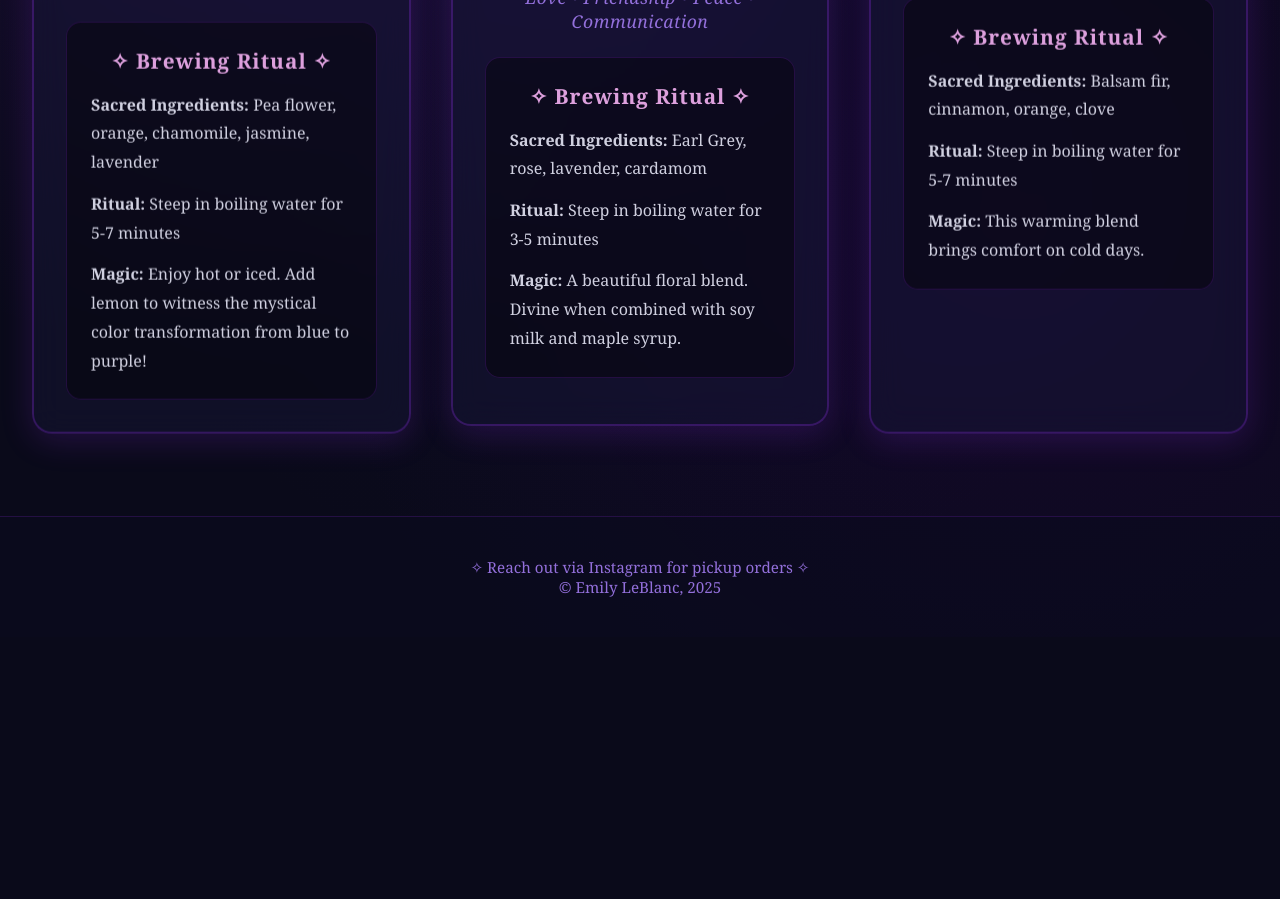
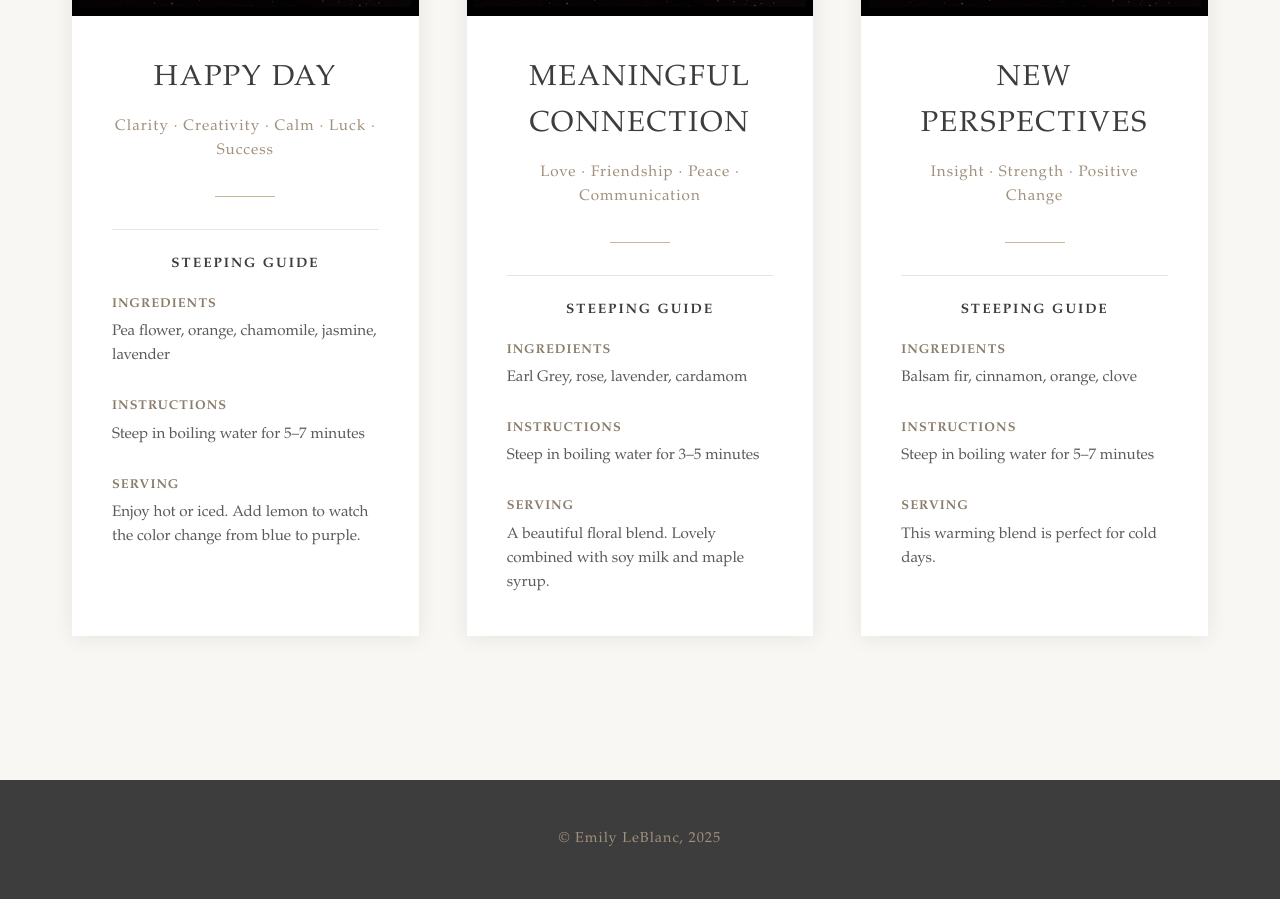
Before and after one commit to eleblanc-ai/teafromrb5, a plain HTML site: page index.html in a window 1280 px wide. Shown: the part 755-1654 px from the top of the page. Before the commit the page ends 1392 px from the top, so only its background shows below. Drawn offline with Linux system fonts and the light colour scheme.

Commit message:
Refactor index.html for improved styling and content

```diff
--- a/index.html
+++ b/index.html
@@ -3,7 +3,7 @@
 <head>
     <meta charset="UTF-8">
     <meta name="viewport" content="width=device-width, initial-scale=1.0">
-    <title>Tea from RB5 - Mystical Blends</title>
+    <title>Tea from RB5</title>
     <style>
         * {
             margin: 0;
@@ -11,299 +11,323 @@
             box-sizing: border-box;
         }
 
-        @keyframes float {
-            0%, 100% { transform: translateY(0px); }
-            50% { transform: translateY(-10px); }
+        body {
+            font-family: 'Garamond', 'Georgia', serif;
+            background: #f8f7f4;
+            color: #2c2c2c;
+            line-height: 1.6;
         }
 
-        @keyframes shimmer {
-            0% { background-position: -100% 0; }
-            100% { background-position: 200% 0; }
-        }
-
-        @keyframes twinkle {
-            0%, 100% { opacity: 0.3; }
-            50% { opacity: 1; }
-        }
-
-        body {
-            font-family: 'Georgia', serif;
-            background: #0a0a1a;
-            background-image:
-                radial-gradient(circle at 20% 30%, rgba(138, 43, 226, 0.15) 0%, transparent 50%),
-                radial-gradient(circle at 80% 70%, rgba(75, 0, 130, 0.15) 0%, transparent 50%),
-                radial-gradient(circle at 50% 50%, rgba(25, 25, 112, 0.1) 0%, transparent 70%);
-            color: #e8e8f0;
-            min-height: 100vh;
+        .top-bar {
+            background: #3d3d3d;
+            padding: 0.8rem 2rem;
             display: flex;
-            flex-direction: column;
-            position: relative;
-            overflow-x: hidden;
-        }
-
-        body::before {
-            content: '';
-            position: fixed;
-            top: 0;
-            left: 0;
-            right: 0;
-            bottom: 0;
-            background-image:
-                radial-gradient(2px 2px at 20% 30%, rgba(255, 255, 255, 0.3), transparent),
-                radial-gradient(2px 2px at 60% 70%, rgba(255, 255, 255, 0.3), transparent),
-                radial-gradient(1px 1px at 50% 50%, rgba(255, 255, 255, 0.3), transparent),
-                radial-gradient(1px 1px at 80% 10%, rgba(255, 255, 255, 0.3), transparent),
-                radial-gradient(2px 2px at 90% 60%, rgba(255, 255, 255, 0.3), transparent);
-            background-size: 200% 200%, 200% 200%, 300% 300%, 400% 400%, 250% 250%;
-            background-position: 0% 0%, 100% 100%, 50% 50%, 80% 20%, 40% 80%;
-            animation: twinkle 3s ease-in-out infinite;
-            pointer-events: none;
-            z-index: 1;
+            justify-content: flex-end;
+            align-items: center;
         }
 
         .instagram-link {
-            position: fixed;
-            top: 20px;
-            right: 20px;
-            background: rgba(138, 43, 226, 0.2);
-            border: 2px solid rgba(186, 85, 211, 0.5);
-            padding: 12px 24px;
-            border-radius: 30px;
+            color: #c9b896;
             text-decoration: none;
-            color: #dda0dd;
-            font-size: 0.95rem;
-            backdrop-filter: blur(10px);
-            transition: all 0.3s ease;
-            z-index: 100;
-            box-shadow: 0 0 20px rgba(138, 43, 226, 0.3);
+            font-size: 0.9rem;
+            letter-spacing: 1px;
+            transition: color 0.3s ease;
         }
 
         .instagram-link:hover {
-            background: rgba(138, 43, 226, 0.4);
-            border-color: rgba(186, 85, 211, 0.8);
-            box-shadow: 0 0 30px rgba(138, 43, 226, 0.6);
-            transform: translateY(-2px);
+            color: #d4c5a9;
         }
 
         header {
             text-align: center;
-            padding: 4rem 1rem 2rem;
-            position: relative;
-            z-index: 2;
+            padding: 5rem 2rem 3rem;
+            background: linear-gradient(to bottom, #f8f7f4 0%, #f2f0eb 100%);
+            border-bottom: 1px solid #e0ddd5;
         }
 
         h1 {
             font-size: 3.5rem;
-            background: linear-gradient(135deg, #dda0dd 0%, #ba55d3 50%, #9370db 100%);
-            background-size: 200% auto;
-            -webkit-background-clip: text;
-            -webkit-text-fill-color: transparent;
-            background-clip: text;
-            animation: shimmer 3s linear infinite;
-            text-shadow: 0 0 30px rgba(186, 85, 211, 0.5);
-            letter-spacing: 4px;
+            font-weight: 300;
+            color: #3d3d3d;
+            letter-spacing: 8px;
             margin-bottom: 1rem;
-            font-weight: normal;
+            text-transform: uppercase;
         }
 
         .tagline {
-            font-size: 1.2rem;
-            color: #b8a9d4;
-            font-style: italic;
-            letter-spacing: 2px;
-            opacity: 0.9;
+            font-size: 1rem;
+            color: #8b7d6b;
+            letter-spacing: 3px;
+            text-transform: uppercase;
+            font-weight: 400;
+            margin-bottom: 1.5rem;
+        }
+
+        .order-info {
+            font-size: 0.95rem;
+            color: #5a5a5a;
+            letter-spacing: 0.5px;
+            margin-top: 1.5rem;
+        }
+
+        .order-info a {
+            color: #8b7d6b;
+            text-decoration: none;
+            border-bottom: 1px solid #c9b896;
+            transition: color 0.3s ease, border-color 0.3s ease;
+        }
+
+        .order-info a:hover {
+            color: #3d3d3d;
+            border-color: #8b7d6b;
         }
 
         main {
-            flex: 1;
-            max-width: 1400px;
+            max-width: 1200px;
             margin: 0 auto;
-            padding: 2rem;
-            width: 100%;
-            position: relative;
-            z-index: 2;
+            padding: 4rem 2rem;
         }
 
-        .tea-container {
+        .tea-grid {
             display: grid;
             grid-template-columns: repeat(auto-fit, minmax(320px, 1fr));
-            gap: 2.5rem;
-            margin-bottom: 3rem;
+            gap: 3rem;
         }
 
         .tea-card {
-            background: rgba(25, 25, 60, 0.4);
-            border-radius: 20px;
-            padding: 0;
-            backdrop-filter: blur(15px);
-            border: 2px solid rgba(138, 43, 226, 0.3);
-            box-shadow: 0 8px 32px rgba(138, 43, 226, 0.2);
-            transition: all 0.4s ease;
-            animation: float 6s ease-in-out infinite;
+            background: white;
+            box-shadow: 0 2px 20px rgba(0, 0, 0, 0.08);
+            transition: transform 0.3s ease, box-shadow 0.3s ease;
             overflow: hidden;
         }
 
-        .tea-card:nth-child(2) {
-            animation-delay: 2s;
+        .tea-card:hover {
+            transform: translateY(-5px);
+            box-shadow: 0 8px 30px rgba(0, 0, 0, 0.12);
         }
 
-        .tea-card:nth-child(3) {
-            animation-delay: 4s;
-        }
-
-        .tea-card:hover {
-            transform: translateY(-10px);
-            border-color: rgba(186, 85, 211, 0.6);
-            box-shadow: 0 12px 48px rgba(138, 43, 226, 0.4);
+        .tea-image-container {
+            width: 100%;
+            height: 350px;
+            overflow: hidden;
+            position: relative;
         }
 
         .tea-image {
             width: 100%;
-            border-radius: 0;
-            display: block;
-            filter: brightness(0.9);
-            transition: filter 0.3s ease;
+            height: 100%;
+            object-fit: cover;
+            transition: transform 0.5s ease;
         }
 
         .tea-card:hover .tea-image {
-            filter: brightness(1.1);
+            transform: scale(1.05);
         }
 
         .tea-content {
-            padding: 2rem;
+            padding: 2.5rem;
         }
 
         .tea-name {
-            font-size: 2rem;
-            background: linear-gradient(135deg, #ffd700 0%, #ffb347 100%);
-            -webkit-background-clip: text;
-            -webkit-text-fill-color: transparent;
-            background-clip: text;
-            margin-bottom: 0.5rem;
+            font-size: 1.8rem;
+            font-weight: 300;
+            color: #3d3d3d;
+            margin-bottom: 0.8rem;
+            letter-spacing: 2px;
+            text-transform: uppercase;
+            text-align: center;
+        }
+
+        .tea-subtitle {
+            font-size: 0.95rem;
+            color: #a0907d;
+            margin-bottom: 2rem;
             text-align: center;
             letter-spacing: 1px;
         }
 
-        .tea-subtitle {
-            font-size: 1.1rem;
-            color: #9370db;
-            margin-bottom: 1.5rem;
-            text-align: center;
-            font-style: italic;
-            letter-spacing: 0.5px;
+        .divider {
+            width: 60px;
+            height: 1px;
+            background: #c9b896;
+            margin: 1.5rem auto;
         }
 
-        .steeping-instructions {
-            background: rgba(0, 0, 0, 0.4);
-            padding: 1.5rem;
-            border-radius: 15px;
-            margin-top: 1rem;
-            border: 1px solid rgba(138, 43, 226, 0.2);
+        .steeping-section {
+            margin-top: 2rem;
+            padding-top: 1.5rem;
+            border-top: 1px solid #e8e5df;
         }
 
-        .steeping-instructions h3 {
-            color: #dda0dd;
-            margin-bottom: 1rem;
-            font-size: 1.3rem;
+        .steeping-section h3 {
+            font-size: 0.85rem;
+            font-weight: 600;
+            color: #3d3d3d;
+            margin-bottom: 1.2rem;
+            letter-spacing: 2px;
+            text-transform: uppercase;
             text-align: center;
-            letter-spacing: 1px;
         }
 
-        .steeping-instructions p {
-            line-height: 1.8;
-            color: #d0d0e0;
-            margin-bottom: 0.8rem;
+        .info-row {
+            margin-bottom: 1rem;
+            padding-bottom: 0.8rem;
         }
 
-        .steeping-instructions p:last-child {
+        .info-row:last-child {
             margin-bottom: 0;
+            padding-bottom: 0;
+        }
+
+        .info-label {
+            font-size: 0.8rem;
+            font-weight: 600;
+            color: #8b7d6b;
+            letter-spacing: 1px;
+            text-transform: uppercase;
+            margin-bottom: 0.3rem;
+        }
+
+        .info-content {
+            font-size: 0.95rem;
+            color: #5a5a5a;
+            line-height: 1.6;
         }
 
         footer {
             text-align: center;
-            padding: 2.5rem;
-            background: rgba(10, 10, 30, 0.6);
-            color: #9370db;
-            font-size: 0.95rem;
-            border-top: 1px solid rgba(138, 43, 226, 0.2);
-            position: relative;
-            z-index: 2;
+            padding: 3rem 2rem;
+            background: #3d3d3d;
+            color: #c9b896;
+            margin-top: 5rem;
+        }
+
+        footer p {
+            font-size: 0.9rem;
+            letter-spacing: 1px;
+            color: #a0907d;
         }
 
         @media (max-width: 768px) {
-            .instagram-link {
-                top: 10px;
-                right: 10px;
-                padding: 10px 20px;
-                font-size: 0.85rem;
+            .top-bar {
+                padding: 0.8rem 1rem;
             }
 
             h1 {
                 font-size: 2.5rem;
-            }
-
-            .tea-container {
-                grid-template-columns: 1fr;
-                gap: 2rem;
+                letter-spacing: 4px;
             }
 
             .tagline {
-                font-size: 1rem;
+                font-size: 0.85rem;
+                letter-spacing: 2px;
+            }
+
+            .tea-grid {
+                grid-template-columns: 1fr;
+                gap: 2.5rem;
+            }
+
+            .tea-image-container {
+                height: 280px;
+            }
+
+            main {
+                padding: 3rem 1rem;
             }
         }
     </style>
 </head>
 <body>
-    <a href="https://www.instagram.com/foodfromrb5/" class="instagram-link" target="_blank">📷 Follow on Instagram</a>
+    <div class="top-bar">
+        <a href="https://www.instagram.com/foodfromrb5/" class="instagram-link" target="_blank">INSTAGRAM</a>
+    </div>
 
     <header>
-        <h1>✧ Tea from RB5 ✧</h1>
-        <p class="tagline">Mystical Blends for the Soul</p>
+        <h1>Tea from RB5</h1>
+        <p class="tagline">Handcrafted Tea Blends</p>
+        <p class="order-info">Reach out on <a href="https://www.instagram.com/foodfromrb5/" target="_blank">Instagram</a> for pickup orders</p>
     </header>
 
     <main>
-        <div class="tea-container">
+        <div class="tea-grid">
             <!-- Happy Day Tea -->
             <div class="tea-card">
-                <img src="Tea-happy_day.jpg" alt="Happy Day Tea" class="tea-image">
+                <div class="tea-image-container">
+                    <img src="Tea-happy_day.jpg" alt="Happy Day Tea" class="tea-image">
+                </div>
                 <div class="tea-content">
                     <h2 class="tea-name">Happy Day</h2>
-                    <p class="tea-subtitle">Clarity • Creativity • Calm • Luck • Success</p>
-                    <div class="steeping-instructions">
-                        <h3>✧ Brewing Ritual ✧</h3>
-                        <p><strong>Sacred Ingredients:</strong> Pea flower, orange, chamomile, jasmine, lavender</p>
-                        <p><strong>Ritual:</strong> Steep in boiling water for 5-7 minutes</p>
-                        <p><strong>Magic:</strong> Enjoy hot or iced. Add lemon to witness the mystical color transformation from blue to purple!</p>
+                    <p class="tea-subtitle">Clarity · Creativity · Calm · Luck · Success</p>
+                    <div class="divider"></div>
+                    <div class="steeping-section">
+                        <h3>Steeping Guide</h3>
+                        <div class="info-row">
+                            <div class="info-label">Ingredients</div>
+                            <div class="info-content">Pea flower, orange, chamomile, jasmine, lavender</div>
+                        </div>
+                        <div class="info-row">
+                            <div class="info-label">Instructions</div>
+                            <div class="info-content">Steep in boiling water for 5–7 minutes</div>
+                        </div>
+                        <div class="info-row">
+                            <div class="info-label">Serving</div>
+                            <div class="info-content">Enjoy hot or iced. Add lemon to watch the color change from blue to purple.</div>
+                        </div>
                     </div>
                 </div>
             </div>
 
             <!-- Meaningful Connection Tea -->
             <div class="tea-card">
-                <img src="Tea-meaningful-connections.jpg" alt="Meaningful Connection Tea" class="tea-image">
+                <div class="tea-image-container">
+                    <img src="Tea-meaningful-connections.jpg" alt="Meaningful Connection Tea" class="tea-image">
+                </div>
                 <div class="tea-content">
                     <h2 class="tea-name">Meaningful Connection</h2>
-                    <p class="tea-subtitle">Love • Friendship • Peace • Communication</p>
-                    <div class="steeping-instructions">
-                        <h3>✧ Brewing Ritual ✧</h3>
-                        <p><strong>Sacred Ingredients:</strong> Earl Grey, rose, lavender, cardamom</p>
-                        <p><strong>Ritual:</strong> Steep in boiling water for 3-5 minutes</p>
-                        <p><strong>Magic:</strong> A beautiful floral blend. Divine when combined with soy milk and maple syrup.</p>
+                    <p class="tea-subtitle">Love · Friendship · Peace · Communication</p>
+                    <div class="divider"></div>
+                    <div class="steeping-section">
+                        <h3>Steeping Guide</h3>
+                        <div class="info-row">
+                            <div class="info-label">Ingredients</div>
+                            <div class="info-content">Earl Grey, rose, lavender, cardamom</div>
+                        </div>
+                        <div class="info-row">
+                            <div class="info-label">Instructions</div>
+                            <div class="info-content">Steep in boiling water for 3–5 minutes</div>
+                        </div>
+                        <div class="info-row">
+                            <div class="info-label">Serving</div>
+                            <div class="info-content">A beautiful floral blend. Lovely combined with soy milk and maple syrup.</div>
+                        </div>
                     </div>
                 </div>
             </div>
 
             <!-- New Perspectives Tea -->
             <div class="tea-card">
-                <img src="Tea-new-perspectives.jpg" alt="New Perspectives Tea" class="tea-image">
+                <div class="tea-image-container">
+                    <img src="Tea-new-perspectives.jpg" alt="New Perspectives Tea" class="tea-image">
+                </div>
                 <div class="tea-content">
                     <h2 class="tea-name">New Perspectives</h2>
-                    <p class="tea-subtitle">Insight • Strength • Positive Change</p>
-                    <div class="steeping-instructions">
-                        <h3>✧ Brewing Ritual ✧</h3>
-                        <p><strong>Sacred Ingredients:</strong> Balsam fir, cinnamon, orange, clove</p>
-                        <p><strong>Ritual:</strong> Steep in boiling water for 5-7 minutes</p>
-                        <p><strong>Magic:</strong> This warming blend brings comfort on cold days.</p>
+                    <p class="tea-subtitle">Insight · Strength · Positive Change</p>
+                    <div class="divider"></div>
+                    <div class="steeping-section">
+                        <h3>Steeping Guide</h3>
+                        <div class="info-row">
+                            <div class="info-label">Ingredients</div>
+                            <div class="info-content">Balsam fir, cinnamon, orange, clove</div>
+                        </div>
+                        <div class="info-row">
+                            <div class="info-label">Instructions</div>
+                            <div class="info-content">Steep in boiling water for 5–7 minutes</div>
+                        </div>
+                        <div class="info-row">
+                            <div class="info-label">Serving</div>
+                            <div class="info-content">This warming blend is perfect for cold days.</div>
+                        </div>
                     </div>
                 </div>
             </div>
@@ -311,7 +335,6 @@
     </main>
 
     <footer>
-        <p>✧ Reach out via Instagram for pickup orders ✧</p>
         <p>&copy; Emily LeBlanc, 2025</p>
     </footer>
 </body>
```
